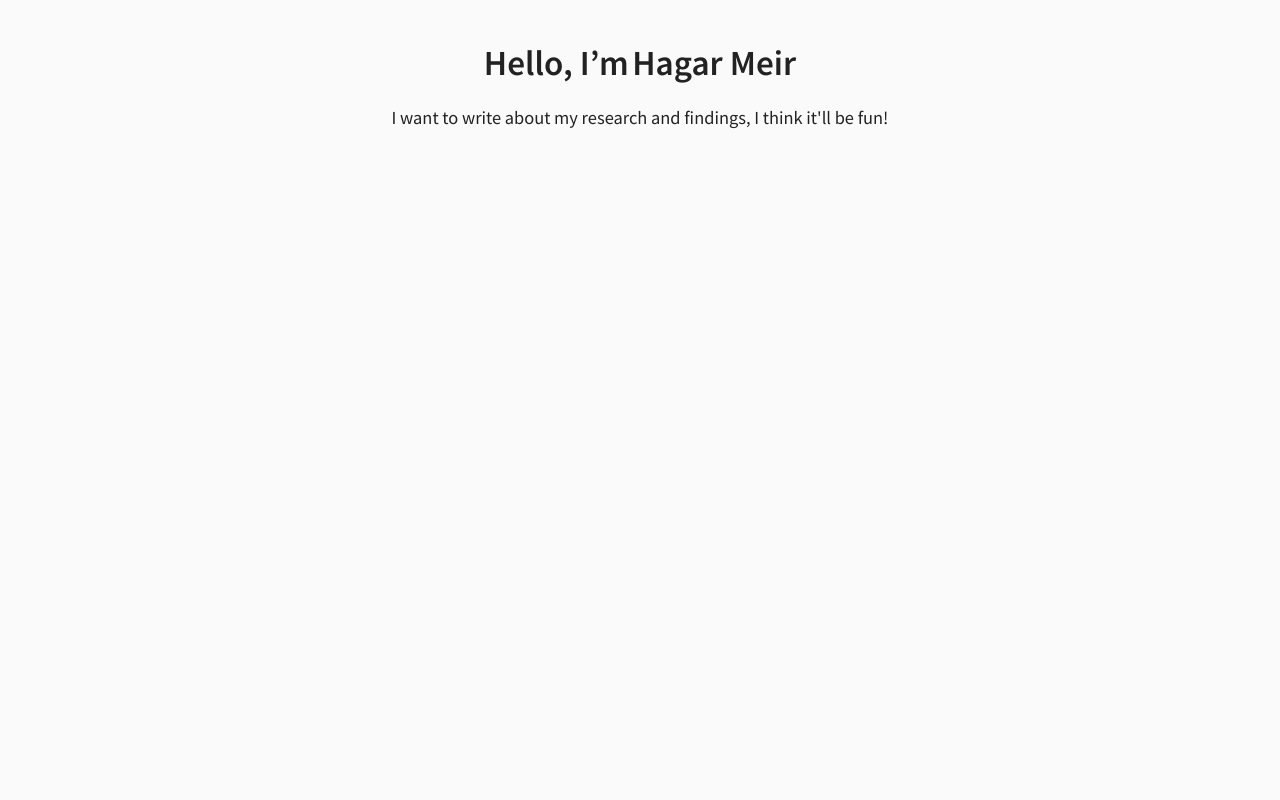
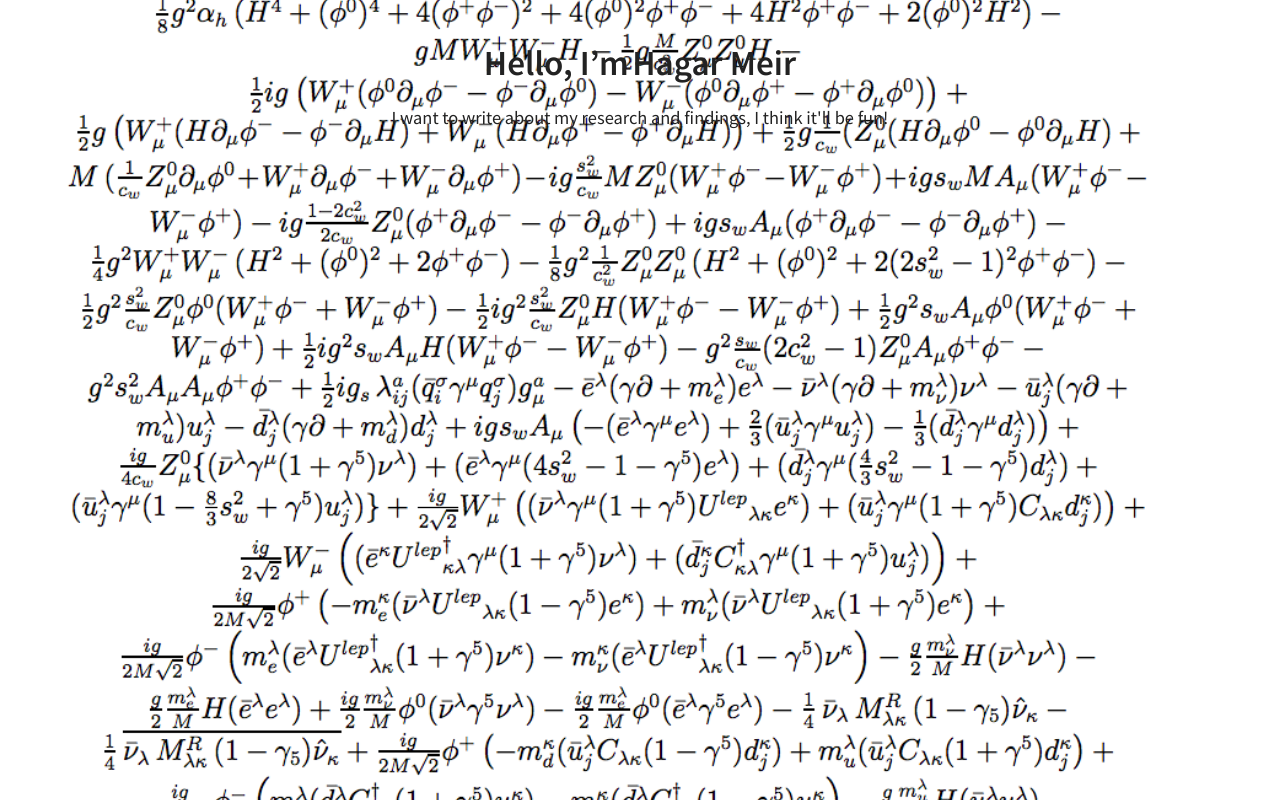
Before and after one commit to Hagariela/Hagariela.github.io, a plain HTML site: page index.html in a window 1280 px wide. Drawn offline with Linux system fonts and the light colour scheme.

Commit message:
Update index.html

```diff
--- a/index.html
+++ b/index.html
@@ -24,7 +24,7 @@
 
     body {
   /* existing rules... */
-  background-image: url('images/bg.jpg');  /* or a pattern or external link */
+  background-image: url('Screen_Shot_2016-08-03_at_3.webp');  /* or a pattern or external link */
   background-size: cover;                  /* stretch to fill screen */
   background-position: center;             /* center the image */
   background-repeat: no-repeat;            /* no tiling */
```
